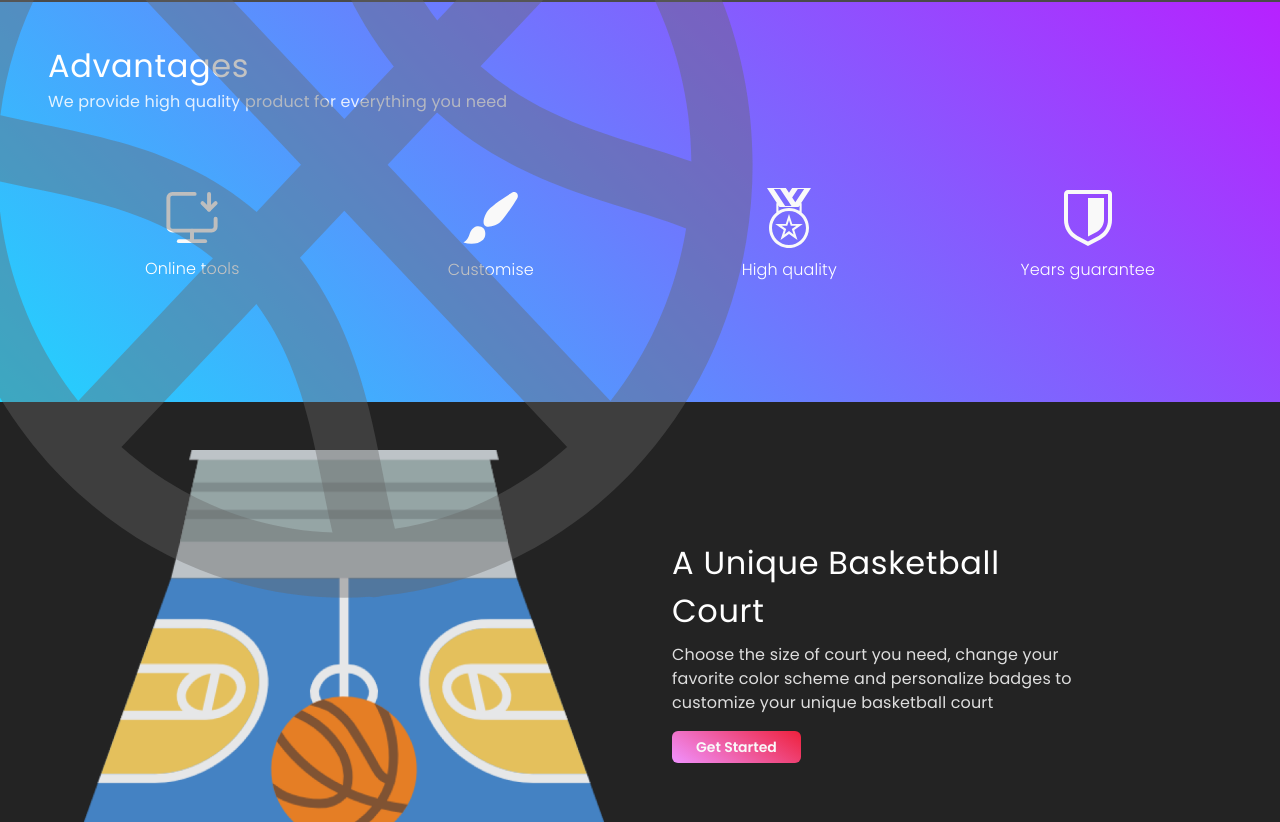
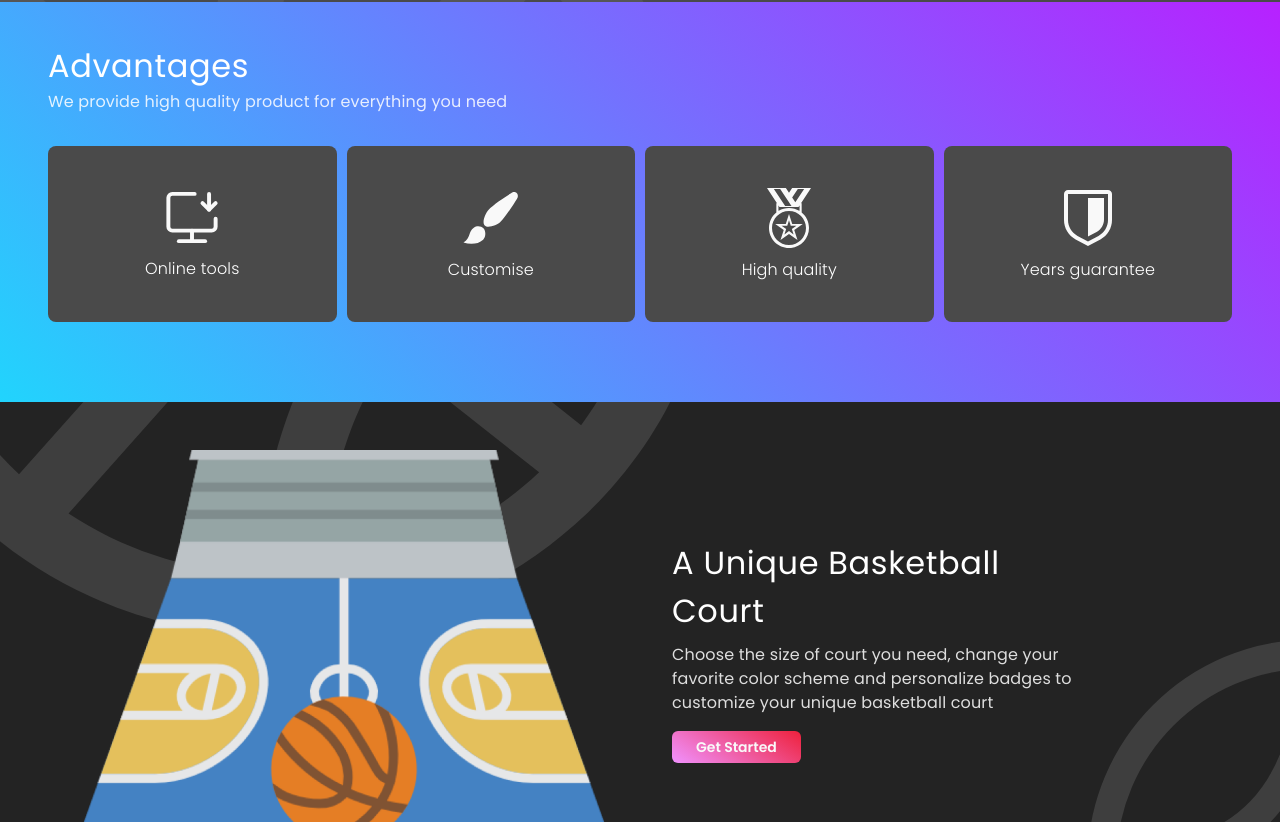
Before and after one commit to courtcanva/cc-website, a Next.js app: page / in a window 1280 px wide. Shown: the part 1178-2000 px from the top of the page. Built offline with nearby package versions, Linux system fonts and the light colour scheme; no server answers.

Commit message:
feat: build background

```diff
--- a/components/Advantages/index.tsx
+++ b/components/Advantages/index.tsx
@@ -6,6 +6,7 @@ const Advantages = () => {
   const advantages = ["Online tools", "Customise", "High quality", "Years guarantee"];
 
   return (
+    <div className="relative z-component">
       <section
         className="max-w-7xl mx-auto pt-10 pb-20 px-3 md:px-6 lg:px-12 bg-purpleBlue text-white font-light overflow-hidden"
         ref={ref}
@@ -13,7 +14,9 @@ const Advantages = () => {
         <h2 className={`text-h2 tracking-[.02em] ${inView && "animate-advantageFadeIn"}`}>
           Advantages
         </h2>
-      <p className={`text-p opacity-85 tracking-[.01em] ${inView && "animate-advantageFadeIn85"}`}>
+        <p
+          className={`text-p opacity-85 tracking-[.01em] ${inView && "animate-advantageFadeIn85"}`}
+        >
           We provide high quality product for everything you need
         </p>
         <div className="grid grid-cols-2 md:flex gap-2.5 mt-4 md:mt-8 tracking-[.01em]">
@@ -21,7 +24,7 @@ const Advantages = () => {
             return (
               <div
                 key={index}
-              className={`w-full h-44 px-4 py-10 gap-2 rounded-lg bg-backgroundColor flex flex-col items-center ${
+                className={`w-full h-44 px-4 py-10 gap-2 rounded-lg bg-background-300 flex flex-col items-center ${
                   inView && (index < 2 ? "animate-advantageToRight" : "animate-advantageToLeft")
                 }`}
               >
@@ -32,6 +35,7 @@ const Advantages = () => {
           })}
         </div>
       </section>
+    </div>
   );
 };
 
--- a/components/Hero/HeroInformation.tsx
+++ b/components/Hero/HeroInformation.tsx
@@ -1,10 +1,9 @@
-import Link from "next/link";
 import React from "react";
 import { designUrl } from "../../constants/environments";
 
 const HeroInformation = () => {
   return (
-    <section className=" relative flex flex-col w-full md:w-[328px]  lg:w-[450px]  items-center md:items-start  md:ml-8 lg:ml-[48px]  pt-[45px] md:pt-0  text-center md:text-left">
+    <section className="relative flex flex-col w-full md:w-[328px]  lg:w-[450px]  items-center md:items-start  md:ml-8 lg:ml-[48px]  pt-[45px] md:pt-0  text-center md:text-left">
       <h1 className="text-[2.5rem] font-semibold leading-tight leading-1.2 tracking-[.03em] px-[31px] md:px-0">
         Build your dream court with NO effort
       </h1>
--- a/components/Hero/index.tsx
+++ b/components/Hero/index.tsx
@@ -4,10 +4,12 @@ import ThreeDimensionalCourt from "./ThreeDimensionalCourt";
 
 const Hero = () => {
   return (
-    <section className="max-w-7xl  bg-blue flex flex-col margin-auto md:py-[106px] lg:py-[143px]  md:w-[100vw] relative  mx-auto border-white text-white overflow-hidden z-component">
-      <HeroInformation />
-      <ThreeDimensionalCourt />
-    </section>
+    <div className="relative z-component">
+      <section className="max-w-7xl  bg-blue flex flex-col margin-auto md:py-[106px] lg:py-[143px]  md:w-[100vw] relative  mx-auto border-white text-white overflow-hidden">
+        <HeroInformation />
+        <ThreeDimensionalCourt />
+      </section>
+    </div>
   );
 };
 
--- a/components/Intro/index.tsx
+++ b/components/Intro/index.tsx
@@ -6,8 +6,9 @@ const Intro = () => {
   const { ref, inView } = useInView();
 
   return (
+    <div className="bg-black/30">
       <section
-      className="max-w-7xl mx-auto px-3 sm:px-8 lg:px-20 py-12 bg-black/30 overflow-hidden text-white grid grid-cols-1 md:grid-cols-2 gap-x-16 gap-y-2.5 justify-items-center z-component"
+        className="relative z-component max-w-7xl mx-auto px-3 sm:px-8 lg:px-20 py-12 overflow-hidden text-white grid grid-cols-1 md:grid-cols-2 gap-x-16 gap-y-2.5 justify-items-center"
         ref={ref}
       >
         <Image
@@ -36,6 +37,7 @@ const Intro = () => {
           text="Change your favorite color scheme, set court ranges and get the full size tennis court that suits your best"
         />
       </section>
+    </div>
   );
 };
 
--- a/components/Template.tsx
+++ b/components/Template.tsx
@@ -14,6 +14,7 @@ const Template = () => {
   ];
 
   return (
+    <div className="relative z-component">
       <section className="max-w-7xl mx-auto px-3 sm:px-6 lg:px-12 pt-12 pb-20 bg-blue overflow-hidden text-white z-component">
         <h2 className="text-h2 ">Template Collection</h2>
         <p className="text-p opacity-85 mb-8">Your Design. Your court.</p>
@@ -34,6 +35,7 @@ const Template = () => {
           })}
         </div>
       </section>
+    </div>
   );
 };
 
--- a/components/WhyChooseUs/index.tsx
+++ b/components/WhyChooseUs/index.tsx
@@ -5,7 +5,7 @@ import CardContainer from "./CardContainer";
 const WhyChooseUs = () => {
   return (
     <div className="bg-background-300">
-      <section className=" px-3 md:px-8 py-12 lg:px-12 w-full relative max-w-7xl mx-auto text-white overflow-hidden z-component">
+      <section className="px-3 md:px-8 py-12 lg:px-12 w-full relative max-w-7xl mx-auto text-white overflow-hidden z-component">
         <h2 className="text-h2 ">Why Choose Us</h2>
         <p className="text-white opacity-85 tracking-[.01em] w-[95%]">
           It is our mission to make our dream court come true
--- /dev/null
+++ b/layouts/backgroundWrapper/index.tsx
@@ -0,0 +1,30 @@
+import { ReactNode } from "react";
+import Image from "next/image";
+
+interface Props {
+  children: ReactNode;
+}
+
+const BackgroundWrapper = ({ children }: Props) => {
+  return (
+    <div className="bg-background-500">
+      <div className="min-w-[390px] max-w-7xl mx-auto overflow-hidden relative">
+        <main>{children}</main>
+        <div className="z-backgroundVector absolute w-[348px] h-[369px] left-70% top-12% tablet:top-14% tablet:left-85%">
+          <Image src="/basketball.svg" alt="basketball vector" layout="fill" objectFit="contain" />
+        </div>
+        <div className="z-backgroundVector absolute w-[817px] h-[866px] rotate-85 -left-70% top-20% tablet:top-30% tablet:-left-10%">
+          <Image src="/basketball.svg" alt="basketball vector" layout="fill" objectFit="contain" />
+        </div>
+        <div className="z-backgroundVector absolute w-[449px] h-[449px] -right-47% top-47% tablet:top-56% tablet:-right-20%">
+          <Image src="/tennis.svg" alt="tennis vector" layout="fill" objectFit="contain" />
+        </div>
+        <div className="z-backgroundVector absolute w-[407px] h-[432px] rotate-13 left-60% bottom-6% tablet:-bottom-2% tablet:left-65%">
+          <Image src="/basketball.svg" alt="basketball vector" layout="fill" objectFit="contain" />
+        </div>
+      </div>
+    </div>
+  );
+};
+
+export default BackgroundWrapper;
--- a/layouts/footer/index.tsx
+++ b/layouts/footer/index.tsx
@@ -2,7 +2,8 @@ import Image from "next/image";
 
 const Footer = () => {
   return (
-    <footer className="bg-background-400 py-9 px-3 tablet:py-12 tablet:px-6 desktop:p-12 flex flex-col gap-8 text-white">
+    <div className="bg-background-400">
+      <footer className="relative z-component py-9 px-3 tablet:py-12 tablet:px-6 desktop:p-12 flex flex-col gap-8 text-white">
         <div className="flex flex-col tablet:flex-row items-center tablet:items-start">
           <div className="p-2.5 flex flex-col gap-2.5 items-center tablet:items-start tablet:flex-1">
             <h4 className="text-h4">SERVICES</h4>
@@ -43,6 +44,7 @@ const Footer = () => {
           </div>
         </div>
       </footer>
+    </div>
   );
 };
 
--- a/layouts/index.tsx
+++ b/layouts/index.tsx
@@ -1,7 +1,7 @@
 import { ReactNode } from "react";
-import Image from "next/image";
 import Footer from "./footer";
 import Header from "./header";
+import BackgroundWrapper from "./backgroundWrapper";
 
 interface Props {
   children: ReactNode;
@@ -9,19 +9,11 @@ interface Props {
 
 const Layout = ({ children }: Props) => {
   return (
-    <div className="bg-background-500">
-      <div className="min-w-[390px] max-w-7xl mx-auto overflow-hidden relative">
-        <Header />
-        <main>{children}</main>
-        <Footer />
-        <div className="absolute w-[348px] h-[369px] z-backgroundVector left-70% top-[510px] tablet:top-[410px] tablet:left-80%">
-          <Image src="/basketball.svg" alt="basketball vector" layout="fill" objectFit="contain" />
-        </div>
-        <div className="absolute w-[817px] h-[866px] z-backgroundVector left-70% top-[510px] tablet:top-[910px] tablet:-left-5%">
-          <Image src="/basketball.svg" alt="basketball vector" layout="fill" objectFit="contain" />
-        </div>
-      </div>
-    </div>
+    <BackgroundWrapper>
+      <Header />
+      <main>{children}</main>
+      <Footer />
+    </BackgroundWrapper>
   );
 };
 
--- a/pages/index.tsx
+++ b/pages/index.tsx
@@ -1,11 +1,11 @@
 import WhyChooseUs from "../components/WhyChooseUs";
 import Intro from "../components/Intro";
 import Template from "../components/Template";
-import NavBar from "../components/Navbar";
 import useNavModal from "../hooks/useNavModal";
-import NavModal from "../components/Navbar/NavModal";
 import Hero from "../components/Hero";
 import Advantages from "../components/Advantages";
+import NavBar from "../components/navbar";
+import NavModal from "../components/navbar/NavModal";
 
 export default function Home() {
   const { open: openMenuModal, close: closeMenuModal, state: navModalState } = useNavModal();
--- a/tailwind.config.js
+++ b/tailwind.config.js
@@ -171,9 +171,24 @@ module.exports = {
         top: "99999",
       },
       inset: {
-        "5%": "5%",
+        "2%": "2%",
+        "6%": "6%",
+        "10%": "10%",
+        "12%": "12%",
+        "14%": "14%",
+        "20%": "20%",
+        "30%": "30%",
+        "47%": "47%",
+        "50%": "50%",
+        "56%": "56%",
+        "60%": "60%",
+        "65%": "65%",
         "70%": "70%",
-        "80%": "80%",
+        "85%": "85%",
+      },
+      rotate: {
+        13: "13deg",
+        85: "85deg",
       },
     },
   },
```
Lines whose indentation alone changed are shown as unchanged.
